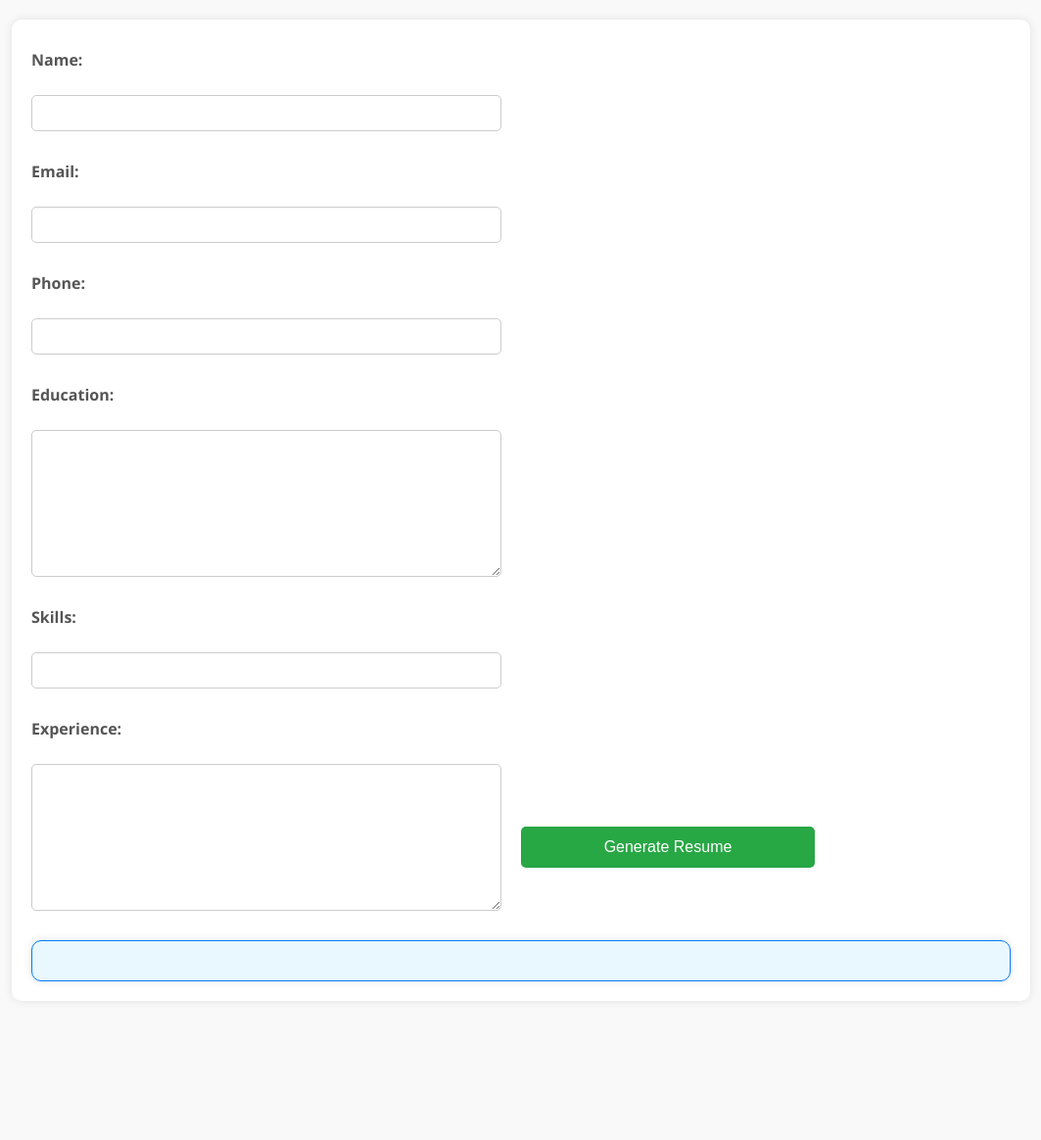
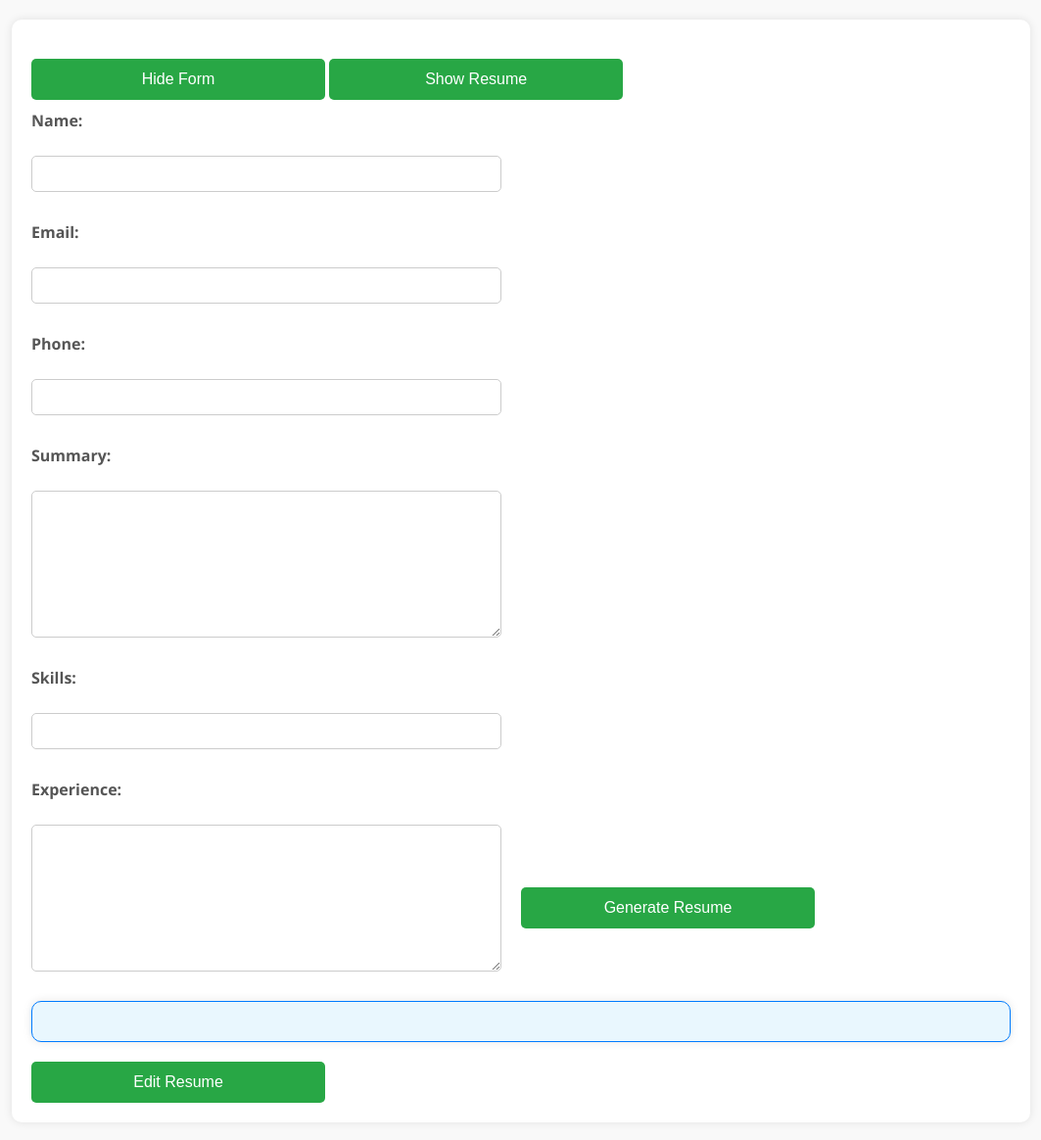
Before and after one commit to abdulmannan991/Hackathon_01, a plain HTML site: page Milestone_03/index.html in a window 1280 px wide. Shown: the whole page at 98% size, without its empty margins (108-1171 px from the left). Before the commit the page ends 1042 px from the top, so only its background shows below. Drawn offline with Linux system fonts and the light colour scheme; files that its build step writes are made by us from their sources.

Commit message:
Update index.html

```diff
--- a/Milestone_03/index.html
+++ b/Milestone_03/index.html
@@ -3,12 +3,16 @@
 <head>
     <meta charset="UTF-8">
     <meta name="viewport" content="width=device-width, initial-scale=1.0">
-    <title>Resume Builder</title>
+    <title>Responsive Resume Builder</title>
     <link rel="stylesheet" href="css/styles.css">
 </head>
 <body>
     <div class="container">
-        <form id="resumeForm">
+        <button id="toggleFormButton" class="visible">Hide Form</button>
+        <button id="toggleOutputButton" class="hidden">Show Resume</button>
+
+        <!-- Resume Form -->
+        <form id="resumeForm" class="visible">
             <label for="name">Name:</label>
             <input type="text" id="name" required>
 
@@ -18,7 +22,7 @@
             <label for="phone">Phone:</label>
             <input type="tel" id="phone" required>
 
-            <label for="summary">Education:</label>
+            <label for="summary">Summary:</label>
             <textarea id="summary" required></textarea>
 
             <label for="skills">Skills:</label>
@@ -27,13 +31,16 @@
             <label for="experience">Experience:</label>
             <textarea id="experience" required></textarea>
 
-            <button type="submit">Generate Resume</button>
+            <button type="submit" id="generateButton">Generate Resume</button>
         </form>
 
+        <!-- Resume Output -->
+        <div id="resumeOutput" class="resume-output hidden"></div>
 
-        <div id="resumeOutput" class="resume-output"></div>
+        <!-- Edit Resume Button -->
+        <button id="editButton" class="hidden">Edit Resume</button>
+    </div>
 
-        <script src="scripts/main.js" defer></script>
-
+    <script src="scripts/main.js" defer></script>
 </body>
 </html>
```
